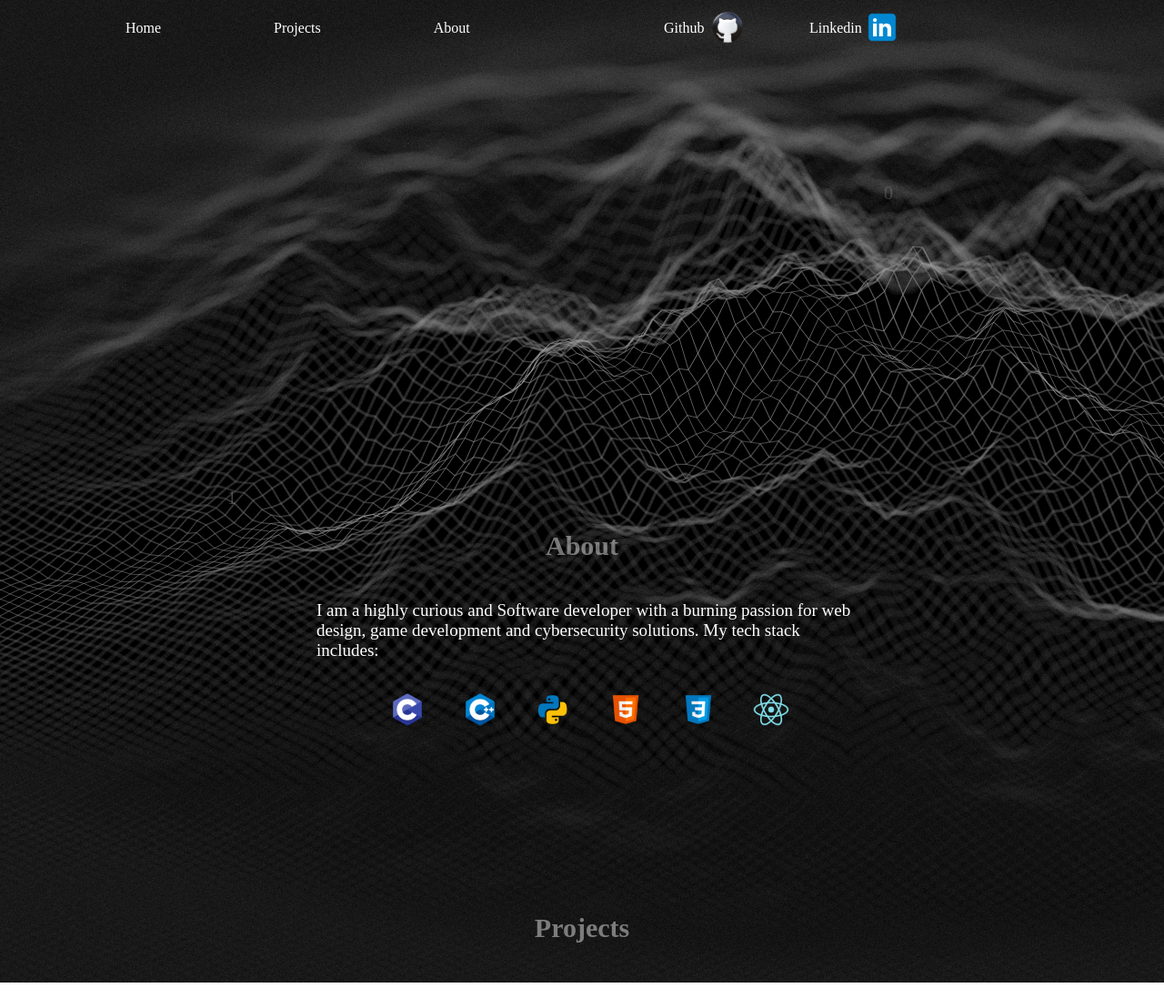
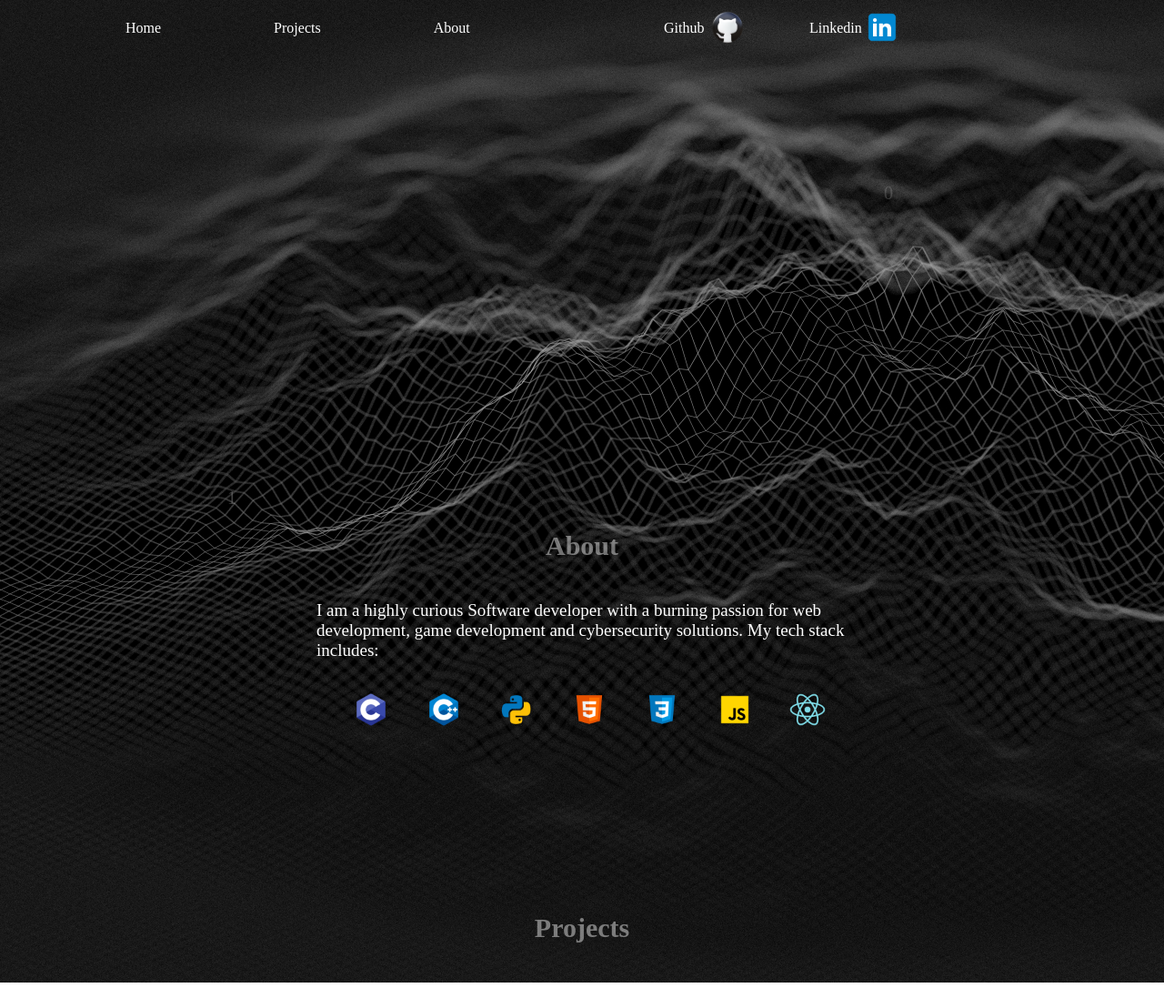
Before and after one commit to def31i/Portfolio, a plain HTML site: page index.html in a window 1280 px wide. Shown: the top 1097 px of the page at 91% size. Drawn offline with Linux system fonts and the light colour scheme.

Commit message:
still gotta add js but deploying now

```diff
--- a/css/styles.css
+++ b/css/styles.css
@@ -242,14 +242,14 @@ opacity: 0;
   position: absolute;
   display:flex;
   justify-content: center;
-  width: 600px;
+  width: 700px;
   height: 80px;
   top: 780px;
   margin-left: 50%;
   transform: translate(-50%, -50%);
 }
 
-.ccontainer, .cpluscontainer, .pythoncontainer, .htmlcontainer, .csscontainer, .reactcontainer {
+.ccontainer, .cpluscontainer, .pythoncontainer, .htmlcontainer, .csscontainer, .jscontainer, .reactcontainer {
  display: flex;
  justify-content: space-between;
  width: 100;
@@ -257,7 +257,7 @@ opacity: 0;
  bottom: 10px;
  margin: 10px;
 }
-.ccontainer img, .cpluscontainer img, .pythoncontainer img, .htmlcontainer img, .csscontainer img, .reactcontainer img {
+.ccontainer img, .cpluscontainer img, .pythoncontainer img, .htmlcontainer img, .csscontainer img, .jscontainer img, .reactcontainer img {
   padding: 10px;
   box-sizing: border-box;
   transition: 100ms;
@@ -268,6 +268,7 @@ opacity: 0;
 .pythoncontainer img:hover,
 .htmlcontainer img:hover,
 .csscontainer img:hover,
+.jscontainer img:hover,
 .reactcontainer img:hover  {
 
   transform:scale(1.6,1.6);
--- a/index.html
+++ b/index.html
@@ -49,7 +49,7 @@
 
 <h1 class="aboutheader" id="aboutscroll">About</h1>
 <div class="aboutinfocontainer">
-    <div> I am a highly curious and Software developer with a burning passion for web design, game development and cybersecurity solutions. My tech stack includes:</div>
+    <div> I am a highly curious Software developer with a burning passion for web development, game development and cybersecurity solutions. My tech stack includes:</div>
 </div>
 
 <div class="iconcontainer">
@@ -67,6 +67,9 @@
   </div>
   <div class="csscontainer">
     <img src="icons/cssicon.png">
+  </div>
+  <div class="jscontainer">
+    <img src="icons/jsicon.png">
   </div>
   <div class="reactcontainer">
     <img src="icons/reacticon.png">
```
Also changed, not shown: icons/jsicon.png (added).
